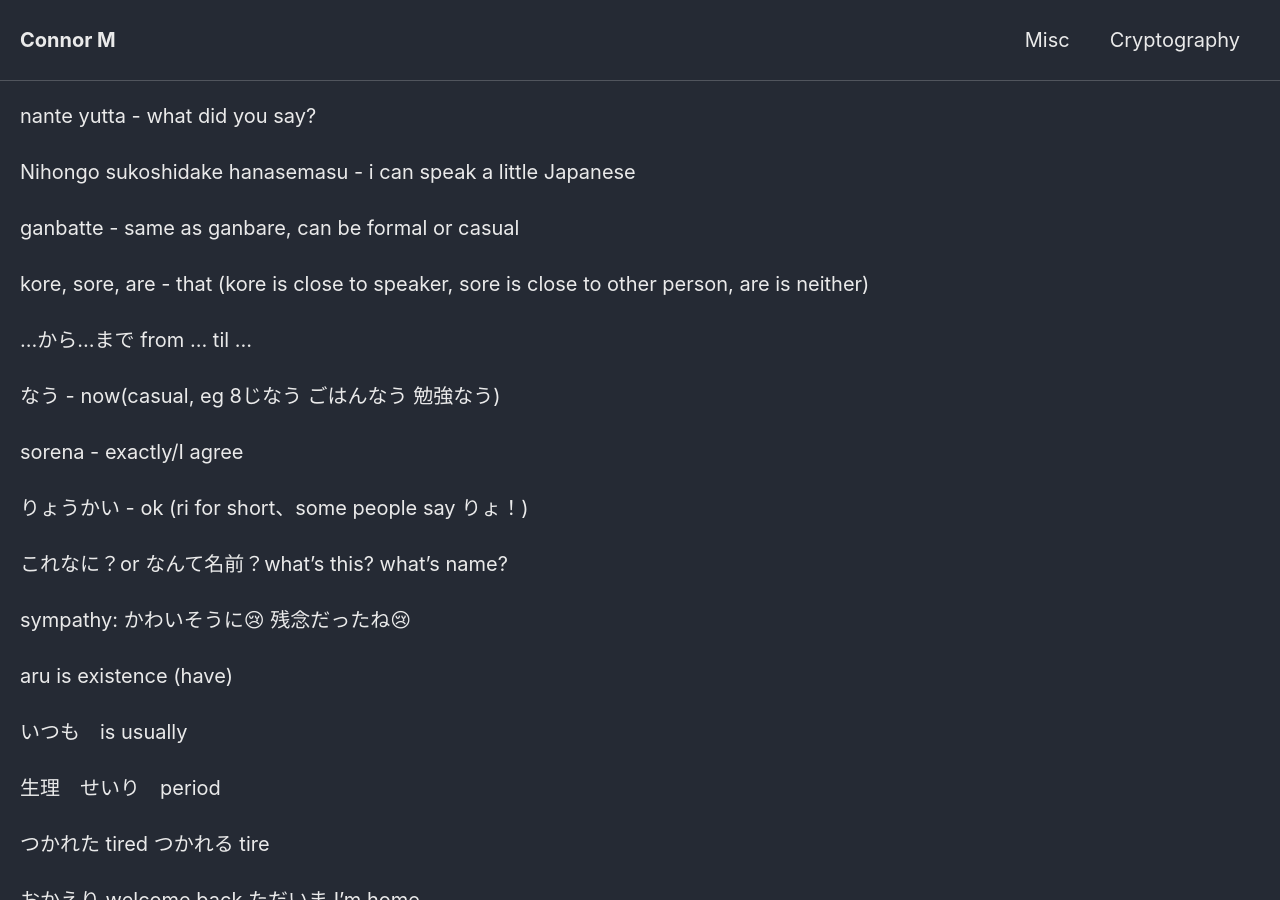
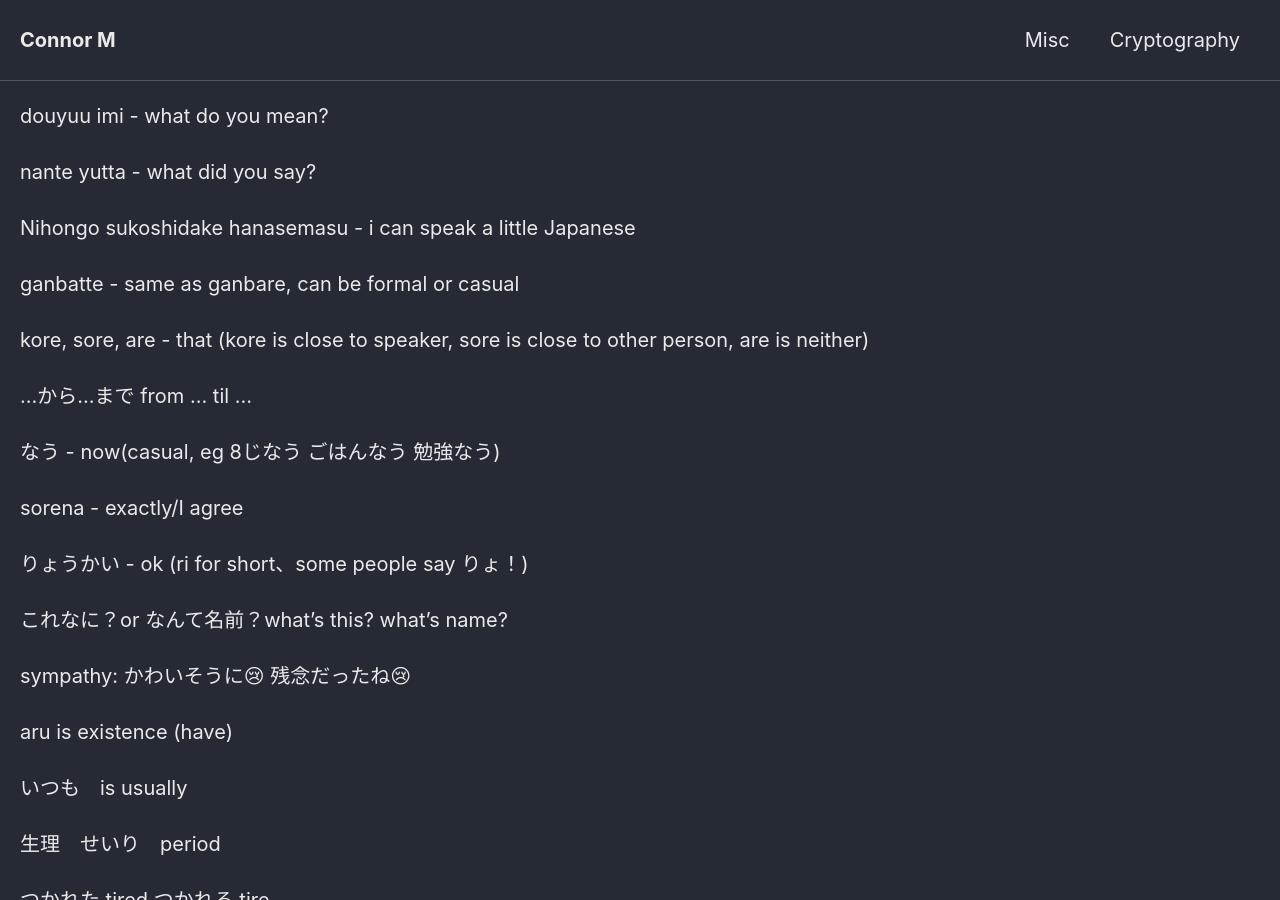
Before and after one commit to Connor-McCartney/Connor-McCartney.github.io, a Jekyll site: the page built from _pages/misc/japanese.md, in a window 1280 px wide and 900 px high. Built offline with Jekyll 4.4.1, drawn with Linux system fonts in a browser that asks for light colours; cached includes are drawn as plain includes; our own code applies the rules of GitHub Pages for plain Markdown files.

Commit message:
Update japanese.md

```diff
--- a/_pages/misc/japanese.md
+++ b/_pages/misc/japanese.md
@@ -1,3 +1,5 @@
+douyuu imi - what do you mean?
+
 nante yutta - what did you say?
 
 Nihongo sukoshidake hanasemasu - i can speak a little Japanese
```
